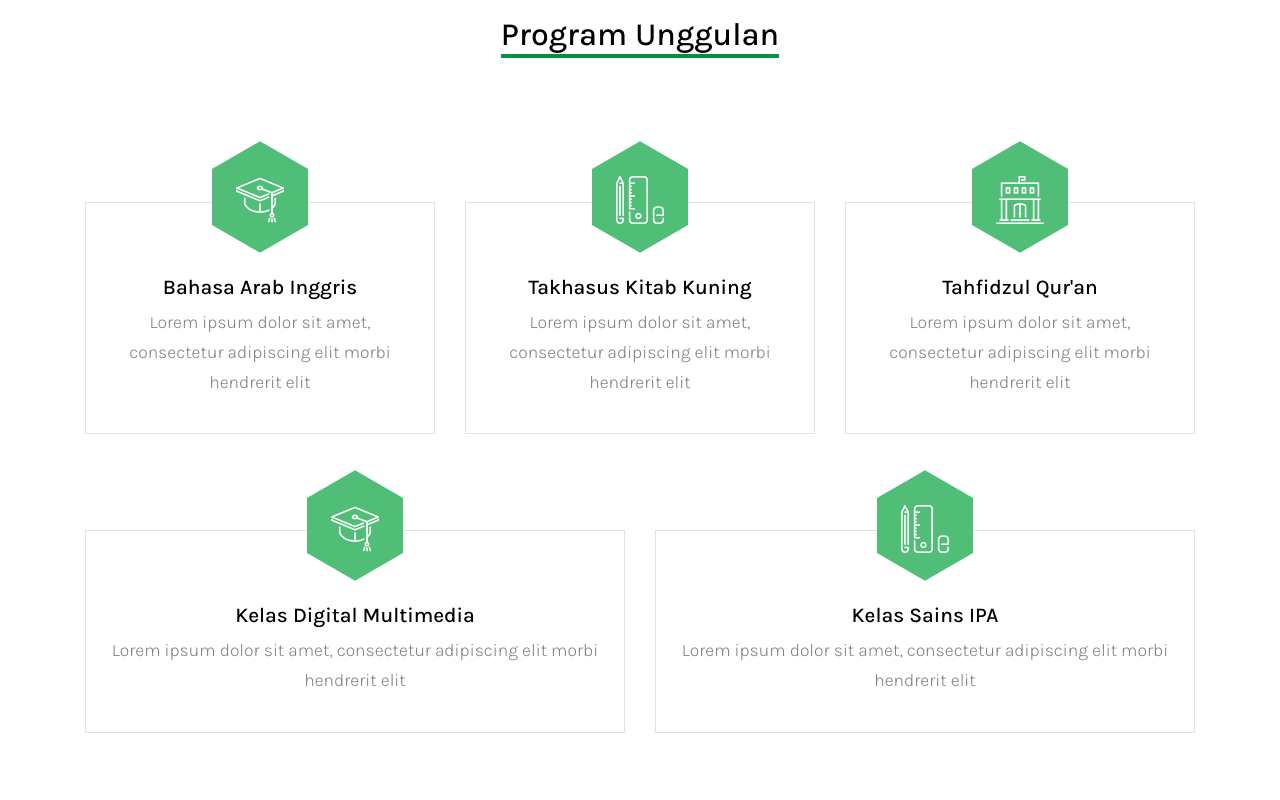
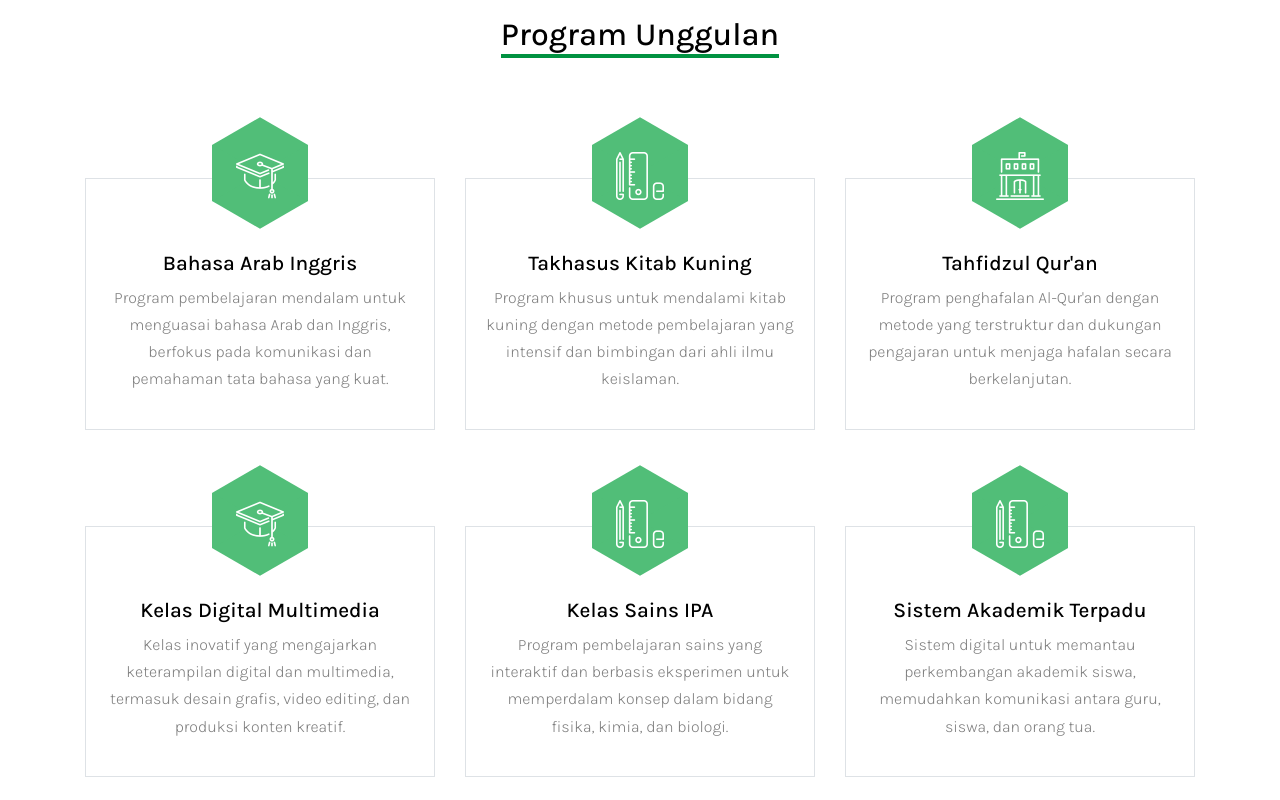
Before and after one commit to rachmadzii/yarohis-web-profile, a plain HTML site: page index.html in a window 1280 px wide. Shown: the part 1320-2120 px from the top of the page. Drawn offline with Linux system fonts and the light colour scheme; some packages are replaced by stand-ins of ours; a script that the page names is missing; files whose address does not match are found by name; a web font is replaced by a local one.

Commit message:
Update UI and content Home page

```diff
--- a/css/style.css
+++ b/css/style.css
@@ -1235,6 +1235,9 @@ h5,
   font-size: 1.3rem;
   color: #000;
 }
+.feature-1 .feature-1-content p {
+  font-size: 1rem;
+}
 
 .person {
   margin-bottom: 50px !important;
@@ -1302,7 +1305,7 @@ h5,
   color: #fff;
 }
 .footer .footer-heading {
-  font-size: 16px;
+  font-size: 18px;
   color: #fff;
   margin-bottom: 28px;
 }
--- a/index.html
+++ b/index.html
@@ -100,7 +100,7 @@
       >
         <div class="container">
           <div class="d-flex align-items-center">
-            <div class="site-logo pr-2 pr-md-5">
+            <div class="site-logo pr-2 pr-md-4">
               <a href="index.html" class="d-block">
                 <img src="images/logo.png" alt="Image" height="65" />
               </a>
@@ -246,14 +246,14 @@
       <div class="site-section">
         <div class="container">
           <div class="row mb-5 justify-content-center text-center">
-            <div class="col-lg-12 mb-5">
+            <div class="col-lg-12 mb-4">
               <h2 class="section-title-underline mb-5">
                 <span>Program Unggulan</span>
               </h2>
             </div>
           </div>
-          <div class="row pb-5">
-            <div class="col-lg-4 col-md-6 mb-4 mb-lg-0">
+          <div class="row pb-lg-5 pb-0">
+            <div class="col-lg-4 col-md-6 my-5 my-lg-0">
               <div class="feature-1 border">
                 <div class="icon-wrapper bg-primary">
                   <span class="flaticon-mortarboard text-white"></span>
@@ -261,8 +261,56 @@
                 <div class="feature-1-content">
                   <h2>Bahasa Arab Inggris</h2>
                   <p>
-                    Lorem ipsum dolor sit amet, consectetur adipiscing elit
-                    morbi hendrerit elit
+                    Program pembelajaran mendalam untuk menguasai bahasa Arab
+                    dan Inggris, berfokus pada komunikasi dan pemahaman tata
+                    bahasa yang kuat.
+                  </p>
+                </div>
+              </div>
+            </div>
+            <div class="col-lg-4 col-md-6 my-5 my-lg-0">
+              <div class="feature-1 border">
+                <div class="icon-wrapper bg-primary">
+                  <span class="flaticon-school-material text-white"></span>
+                </div>
+                <div class="feature-1-content">
+                  <h2>Takhasus Kitab Kuning</h2>
+                  <p>
+                    Program khusus untuk mendalami kitab kuning dengan metode
+                    pembelajaran yang intensif dan bimbingan dari ahli ilmu
+                    keislaman.
+                  </p>
+                </div>
+              </div>
+            </div>
+            <div class="col-lg-4 col-md-6 my-5 my-lg-0">
+              <div class="feature-1 border">
+                <div class="icon-wrapper bg-primary">
+                  <span class="flaticon-library text-white"></span>
+                </div>
+                <div class="feature-1-content">
+                  <h2>Tahfidzul Qur'an</h2>
+                  <p>
+                    Program penghafalan Al-Qur'an dengan metode yang terstruktur
+                    dan dukungan pengajaran untuk menjaga hafalan secara
+                    berkelanjutan.
+                  </p>
+                </div>
+              </div>
+            </div>
+          </div>
+          <div class="row pt-5">
+            <div class="col-lg-4 col-md-6 mb-4 mb-lg-0">
+              <div class="feature-1 border">
+                <div class="icon-wrapper bg-primary">
+                  <span class="flaticon-mortarboard text-white"></span>
+                </div>
+                <div class="feature-1-content">
+                  <h2>Kelas Digital Multimedia</h2>
+                  <p>
+                    Kelas inovatif yang mengajarkan keterampilan digital dan
+                    multimedia, termasuk desain grafis, video editing, dan
+                    produksi konten kreatif.
                   </p>
                 </div>
               </div>
@@ -273,10 +321,11 @@
                   <span class="flaticon-school-material text-white"></span>
                 </div>
                 <div class="feature-1-content">
-                  <h2>Takhasus Kitab Kuning</h2>
+                  <h2>Kelas Sains IPA</h2>
                   <p>
-                    Lorem ipsum dolor sit amet, consectetur adipiscing elit
-                    morbi hendrerit elit
+                    Program pembelajaran sains yang interaktif dan berbasis
+                    eksperimen untuk memperdalam konsep dalam bidang fisika,
+                    kimia, dan biologi.
                   </p>
                 </div>
               </div>
@@ -284,43 +333,13 @@
             <div class="col-lg-4 col-md-6 mb-4 mb-lg-0">
               <div class="feature-1 border">
                 <div class="icon-wrapper bg-primary">
-                  <span class="flaticon-library text-white"></span>
-                </div>
-                <div class="feature-1-content">
-                  <h2>Tahfidzul Qur'an</h2>
-                  <p>
-                    Lorem ipsum dolor sit amet, consectetur adipiscing elit
-                    morbi hendrerit elit
-                  </p>
-                </div>
-              </div>
-            </div>
-          </div>
-          <div class="row pt-5">
-            <div class="col-lg-6 col-md-6 mb-4 mb-lg-0">
-              <div class="feature-1 border">
-                <div class="icon-wrapper bg-primary">
-                  <span class="flaticon-mortarboard text-white"></span>
-                </div>
-                <div class="feature-1-content">
-                  <h2>Kelas Digital Multimedia</h2>
-                  <p>
-                    Lorem ipsum dolor sit amet, consectetur adipiscing elit
-                    morbi hendrerit elit
-                  </p>
-                </div>
-              </div>
-            </div>
-            <div class="col-lg-6 col-md-6 mb-4 mb-lg-0">
-              <div class="feature-1 border">
-                <div class="icon-wrapper bg-primary">
                   <span class="flaticon-school-material text-white"></span>
                 </div>
                 <div class="feature-1-content">
-                  <h2>Kelas Sains IPA</h2>
+                  <h2>Sistem Akademik Terpadu</h2>
                   <p>
-                    Lorem ipsum dolor sit amet, consectetur adipiscing elit
-                    morbi hendrerit elit
+                    Sistem digital untuk memantau perkembangan akademik siswa,
+                    memudahkan komunikasi antara guru, siswa, dan orang tua.
                   </p>
                 </div>
               </div>
@@ -531,9 +550,13 @@
             </div>
             <div class="col-lg-1"></div>
             <div class="col-lg-3">
-              <button class="btn btn-primary rounded py-3 px-4" type="button">
+              <a
+                href="admissions.html"
+                class="btn btn-primary rounded py-3 px-4"
+                type="button"
+              >
                 Info Selengkapnya
-              </button>
+              </a>
             </div>
           </div>
         </div>
```
